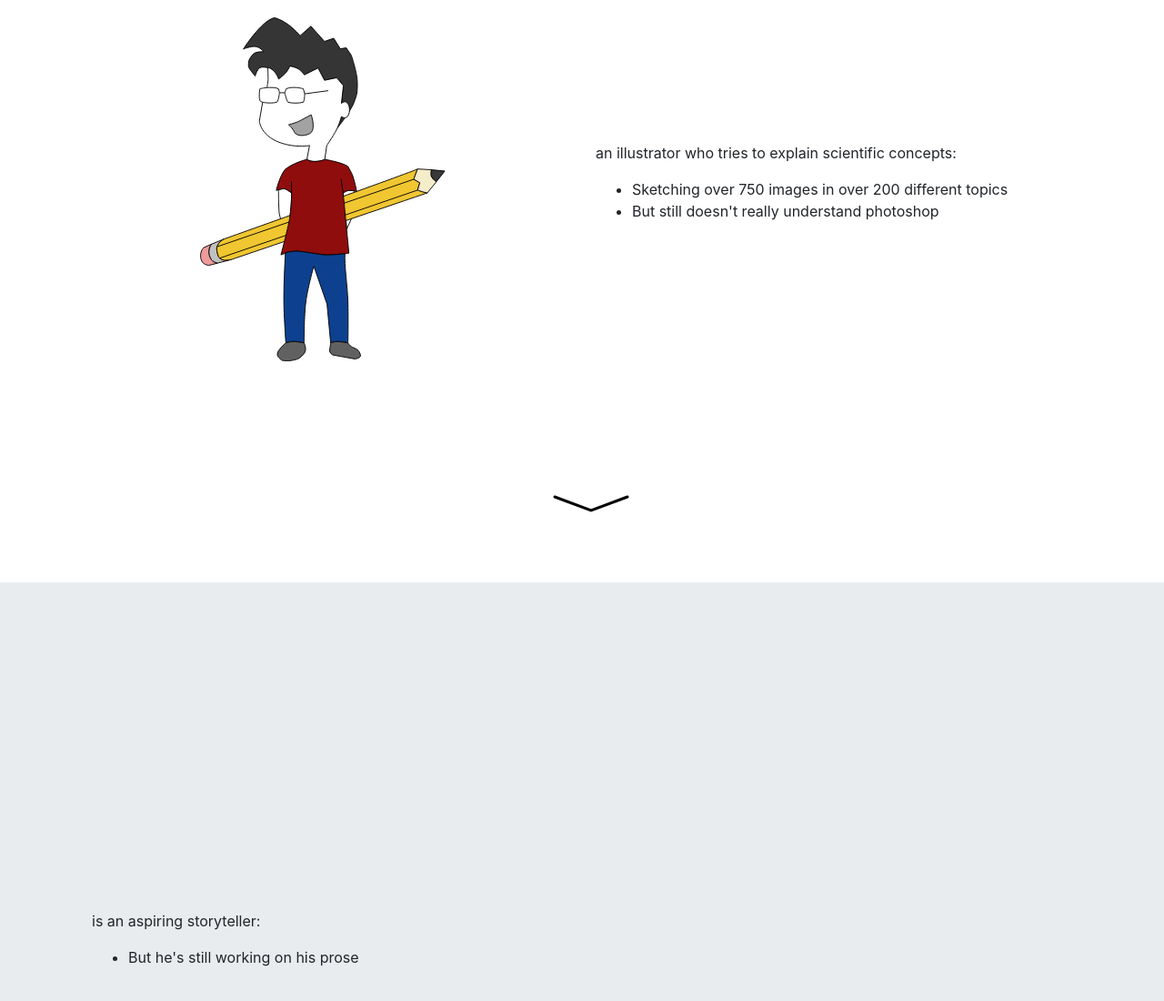
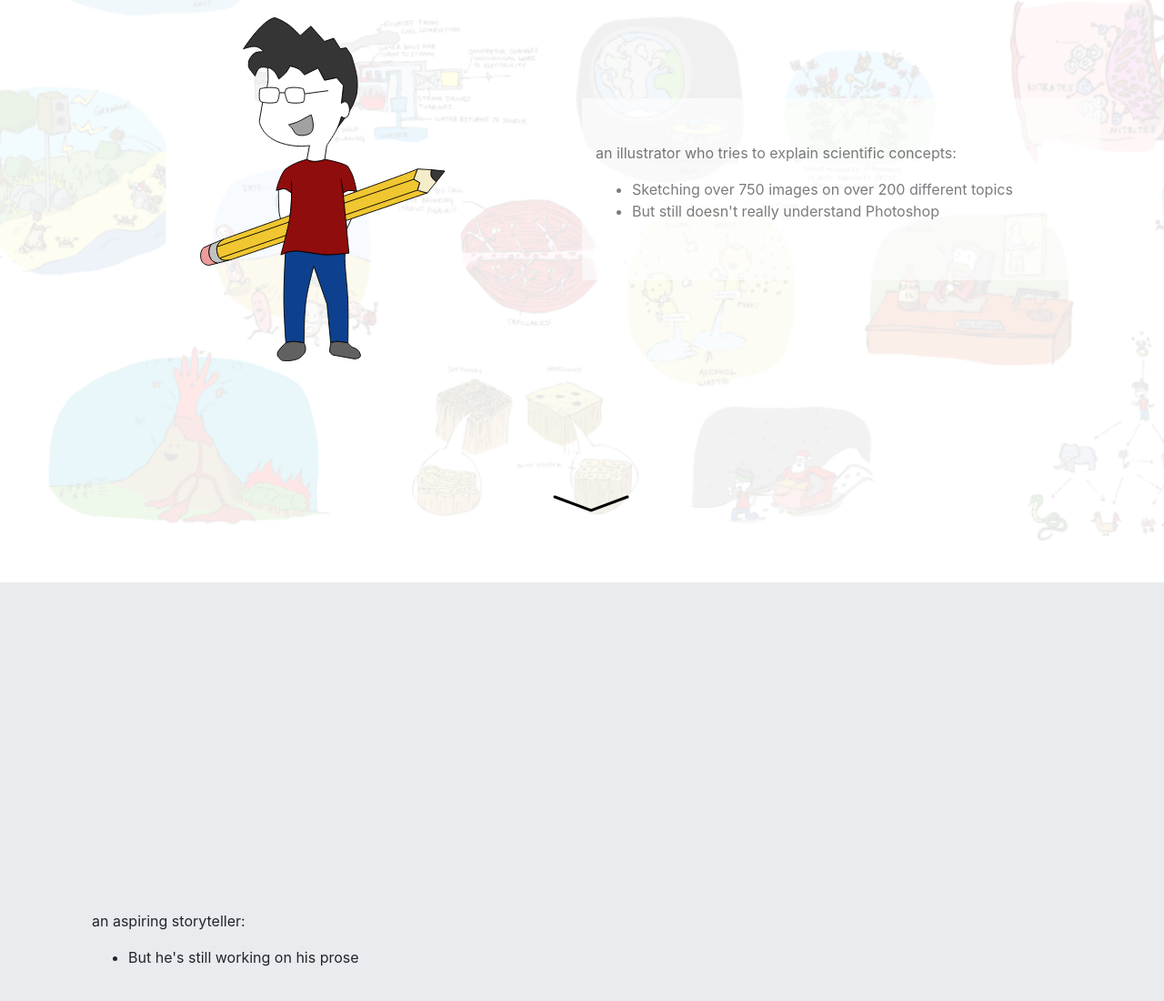
Before and after one commit to leoff-gee/site, a plain HTML site: page index.html in a window 1280 px wide. Shown: the part 1024-2124 px from the top of the page at 91% size. Drawn offline with nearby package versions, Linux system fonts and the light colour scheme.

Commit message:
Add files via upload

```diff
--- a/css/styles.css
+++ b/css/styles.css
@@ -16,6 +16,7 @@ html {
 }
 
 #illustrator{
+  background-image: url("../img/illustrate.png");
   background-size: cover;
   height: 100vh;
   background-color: white;
@@ -24,6 +25,15 @@ html {
 #storyteller{
   background-size: cover;
   height: 100vh;
+}
+
+.bg-white-6{
+  background-color: #fff !important;
+  opacity:0.6;
+}
+
+.full{
+  opacity: 1;
 }
 
 .logovis{
--- a/index.html
+++ b/index.html
@@ -60,11 +60,11 @@
         <div class="col my-auto">
           <center><img src="img/Me2.svg" width="50%"></center>
         </div>
-        <div class="col-lg-6  my-auto">
+        <div class="col-lg-6  py-5 my-auto bg-white-6">
           <p>an illustrator who tries to explain scientific concepts:</p>
           <ul>
-            <li>Sketching over 750 images in over 200 different topics</li>
-            <li>But still doesn't really understand photoshop</li>
+            <li>Sketching over 750 images on over 200 different topics</li>
+            <li>But still doesn't really understand Photoshop</li>
           </ul>
         </div>
       </div>
@@ -82,7 +82,7 @@
       <div class="row h-100">
         <div class="col-lg-6  my-auto">
           <div class="px-3 py-3">
-            <p>is an aspiring storyteller:</p>
+            <p>an aspiring storyteller:</p>
             <ul>
               <li>But he's still working on his prose</li>
             </ul>
```
Also changed, not shown: img/illustrate.png (added).
